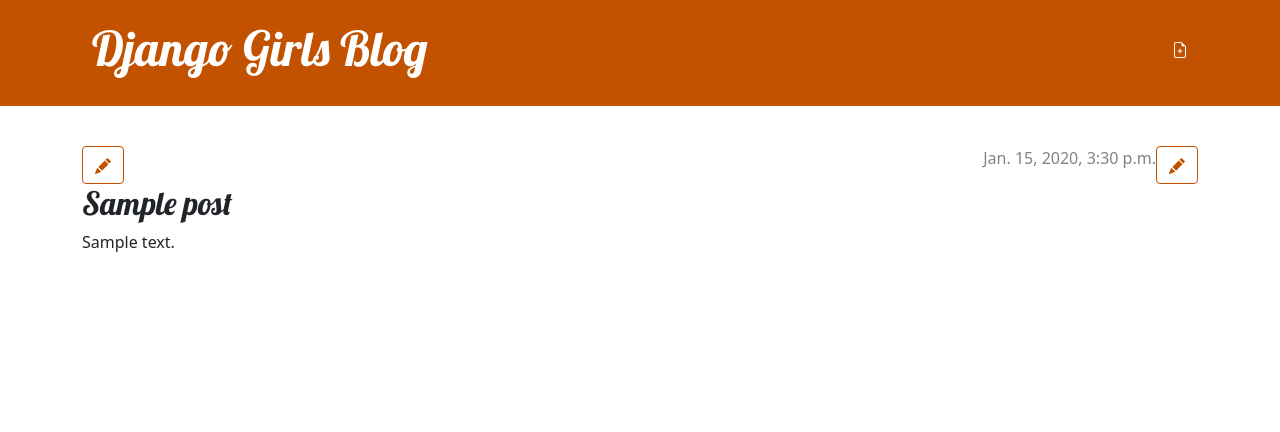
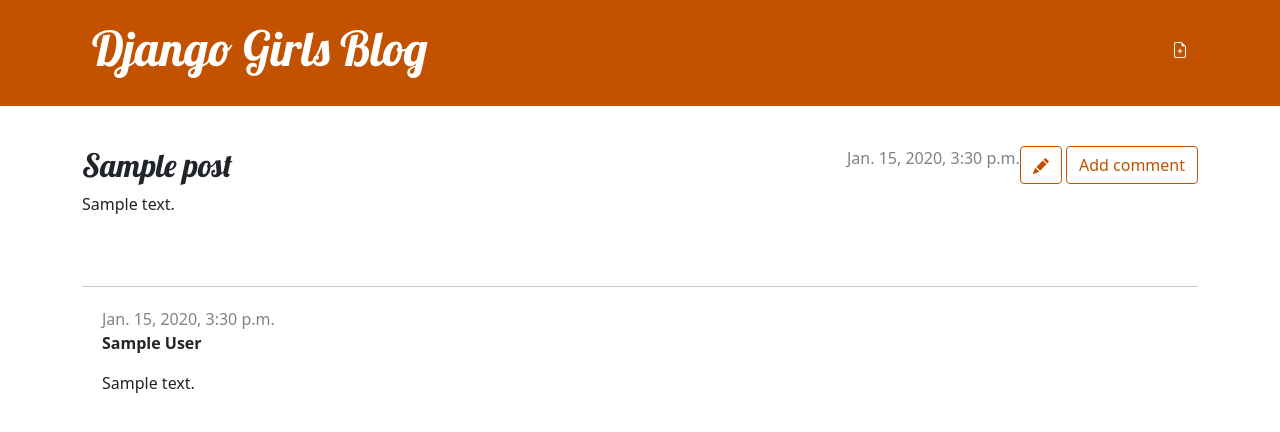
Before and after one commit to Akshara2820/First-Blog, a Django app: page /post/1/ in a window 1280 px wide. Shown: the top 432 px of the page. Run offline with Django 3.2, Linux system fonts and the light colour scheme; a user stored in the database is signed in; tables that the repository leaves empty hold one stand-in row (values such as "Sample post").

Commit message:
Modified add some features to the Django Blog

```diff
--- a/blog/admin.py
+++ b/blog/admin.py
@@ -1,8 +1,10 @@
+from xml.etree.ElementTree import Comment
 from django.contrib import admin
 
 # Register your models here.
 
 from django.contrib import admin
-from .models import Post
+from .models import Post,Comment
 
 admin.site.register(Post)
+admin.site.register(Comment)
--- a/blog/models.py
+++ b/blog/models.py
@@ -19,3 +19,19 @@
 
     def __str__(self):
         return self.title
+
+class Comment(models.Model):
+    post = models.ForeignKey('blog.Post', on_delete=models.CASCADE, related_name='comments')
+    author = models.CharField(max_length=200)
+    text = models.TextField()
+    created_date = models.DateTimeField(default=timezone.now)
+    approved_comment = models.BooleanField(default=False)
+
+    def approve(self):
+        self.approved_comment = True
+        self.save()
+
+    def __str__(self):
+        return self.text
+    def approved_comments(self):
+        return self.comments.filter(approved_comment=True)
--- a/blog/static/css/blog.css
+++ b/blog/static/css/blog.css
@@ -27,6 +27,7 @@
 
 .save {
     float: left;
+
 }
 
 .post-form textarea,
@@ -50,6 +51,7 @@
 .post h2 a,
 .post h2 a:visited {
     color: #000000;
+
 }
 
 .post > .date,
@@ -61,10 +63,13 @@
 .btn-secondary:visited {
     color: #C25100;
     background: none;
-    border-color: #C25100;
+    border-color: #C25100
 }
 
 .btn-secondary:hover {
     color: #FFFFFF;
     background-color: #C25100;
 }
+.comment {
+    margin: 20px 0px 20px 20px;
+}
--- a/blog/templates/blog/post_edit.html
+++ b/blog/templates/blog/add_comment_to_post.html
@@ -1,9 +1,9 @@
 {% extends 'blog/base.html' %}
 
 {% block content %}
-    <h2>New post</h2>
+    <h1>New comment</h1>
     <form method="POST" class="post-form">{% csrf_token %}
         {{ form.as_p }}
-        <button type="submit" class="save btn btn-secondary">Save</button>
+        <button type="submit" class="save btn btn-secondary">Send</button>
     </form>
 {% endblock %}
--- a/blog/templates/blog/base.html
+++ b/blog/templates/blog/base.html
@@ -3,10 +3,12 @@
 <html>
 
     <head>
+
         <title>Django Girls blog</title>
         <link rel="stylesheet" href="https://cdn.jsdelivr.net/npm/bootstrap@5.1.3/dist/css/bootstrap.min.css" integrity="sha384-1BmE4kWBq78iYhFldvKuhfTAU6auU8tT94WrHftjDbrCEXSU1oBoqyl2QvZ6jIW3" crossorigin="anonymous">
         <link href='//fonts.googleapis.com/css?family=Lobster&subset=latin,latin-ext' rel='stylesheet' type='text/css'>
         <link rel="stylesheet" href="{% static 'css/blog.css' %}">
+
     </head>
 
     <body>
@@ -16,6 +18,14 @@
                 {% if user.is_authenticated %}
                     <a href="{% url 'post_new' %}" class="top-menu">
                         {% include './icons/file-earmark-plus.svg' %}
+                    </a>
+
+                    <a href="{% url 'post_draft_list' %}" class="top-menu">
+                        <span class="glyphicon glyphicon-edit"></span>
+                    </a>
+                {% else %}
+                    <a href="{% url 'login' %}" class="top-menu">
+                        <span class="glyphicon glyphicon-lock"></span>
                     </a>
                 {% endif %}
 
--- a/blog/templates/blog/post_detail.html
+++ b/blog/templates/blog/post_detail.html
@@ -2,32 +2,44 @@
 
 {% block content %}
     <article class="post">
-
-
         <aside class="actions">
             {% if user.is_authenticated %}
                 <a class="btn btn-secondary" href="{% url 'post_edit' pk=post.pk %}">
                     {% include './icons/pencil-fill.svg' %}
                 </a>
+                <a class="btn btn-secondary" href="{% url 'add_comment_to_post' pk=post.pk %}">Add comment</a>
             {% endif %}
         </aside>
+        {% if post.published_date %}
+            <div class="date">
+                {{ post.published_date }}
+            </div>
+        {% else %}
+            <a class="btn btn-secondary" href="{% url 'post_publish' pk=post.pk %}">Publish</a>
+            <a class="btn btn-secondary" href="{% url 'post_remove' pk=post.pk %}">Delete<span class="glyphicon glyphicon-remove"></span></a>
+            <a class="btn btn-secondary" href="{% url 'add_comment_to_post' pk=post.pk %}">Add comment</a>
 
-        {% if post.published_date %}
-            <time class="date">
-                {{ post.published_date }}
-            </time>
         {% endif %}
-
-
-
-        {% if user.is_authenticated %}
-            <a class="btn btn-secondary" href="{% url 'post_edit' pk=post.pk %}">
-                {% include './icons/pencil-fill.svg' %}
-            </a>
-        {% endif %}
-
-
         <h2>{{ post.title }}</h2>
         <p>{{ post.text|linebreaksbr }}</p>
     </article>
+
+<hr>
+{% for comment in post.comments.all %}
+    {% if user.is_authenticated or comment.approved_comment %}
+    <div class="comment">
+        <div class="date">
+            {{ comment.created_date}}
+            {% if not comment.approved_comment %}
+            <a class="btn btn-secondary" href="{% url 'comment_remove' pk=comment.pk %}">Delete Comments<span class="glyphicon glyphicon-remove"></span></a>
+            <a class="btn btn-secondary" href="{% url 'comment_approve' pk=comment.pk %}">Approved Comment<span class="glyphicon glyphicon-ok"></span></a>
+            {% endif %}
+        </div>
+        <strong>{{ comment.author}}</strong>
+        <p>{{ comment.text|linebreaks }}</p>
+    </div>
+    {% endif %}
+{% empty %}
+    <p>No Comments here yet :( </p>
+{% endfor %}
 {% endblock %}
--- a/blog/templates/blog/post_list.html
+++ b/blog/templates/blog/post_list.html
@@ -8,6 +8,7 @@
             </time>
             <h2><a href="{% url 'post_detail' pk=post.pk %}">{{ post.title }}</a></h2>
             <p>{{ post.text|linebreaksbr }}</p>
+            <a href="{% url 'post_detail' pk=post.pk %}">Comments:{{ post.approved_comments.count }}</a>
         </article>
     {% endfor %}
 {% endblock %}
--- a/blog/urls.py
+++ b/blog/urls.py
@@ -6,4 +6,10 @@
     path('post/<int:pk>/', views.post_detail, name='post_detail'),
     path('post/new/', views.post_new, name='post_new'),
     path('post/<int:pk>/edit/', views.post_edit, name='post_edit'),
+    path('drafts/', views.post_draft_list, name='post_draft_list'),
+    path('post/<pk>/publish/', views.post_publish, name='post_publish'),
+    path('post/<pk>/remove/', views.post_remove, name='post_remove'),
+    path('post/<int:pk>/comment/', views.add_comment_to_post, name='add_comment_to_post'),
+    path('comment/<int:pk>/approve/', views.comment_approve, name='comment_approve'),
+    path('comment/<int:pk>/remove/', views.comment_remove, name='comment_remove'),
 ]
--- a/blog/views.py
+++ b/blog/views.py
@@ -1,38 +1,45 @@
-from django.shortcuts import render
+from django.contrib.auth.decorators import login_required
+from django.shortcuts import render, get_object_or_404
 from django.utils import timezone
-from .models import Post
+from .models import Comment, Post
+from .forms import PostForm, CommentForm
+
 
 def post_list(request):
     posts = Post.objects.filter(published_date__lte=timezone.now()).order_by('published_date')
     return render(request, 'blog/post_list.html', {'posts': posts})
 
-from django.shortcuts import render, get_object_or_404
 
 def post_detail(request, pk):
     post = get_object_or_404(Post, pk=pk)
     return render(request, 'blog/post_detail.html', {'post': post})
 
-from .forms import PostForm
-def post_new(request):
-    form = PostForm()
-    return render(request, 'blog/post_edit.html', {'form': form})
+
+
 
 
 from django.shortcuts import redirect
 
+
+
+@login_required
 def post_new(request):
     if request.method == "POST":
         form = PostForm(request.POST)
         if form.is_valid():
             post = form.save(commit=False)
             post.author = request.user
-            post.published_date = timezone.now()
+            # post.published_date = timezone.now()
             post.save()
             return redirect('post_detail', pk=post.pk)
     else:
         form = PostForm()
     return render(request, 'blog/post_edit.html', {'form': form})
 
+
+
+
+@login_required
 def post_edit(request, pk):
     post = get_object_or_404(Post, pk=pk)
     if request.method == "POST":
@@ -40,9 +47,65 @@
         if form.is_valid():
             post = form.save(commit=False)
             post.author = request.user
-            post.published_date = timezone.now()
+            # post.published_date = timezone.now()
             post.save()
             return redirect('post_detail', pk=post.pk)
     else:
         form = PostForm(instance=post)
     return render(request, 'blog/post_edit.html', {'form': form})
+
+
+# ********************************************************************
+# ******************add more to your website!************************
+# ********************************************************************
+
+
+
+@login_required
+def post_draft_list(request):
+    posts = Post.objects.filter(published_date__isnull=True).order_by('created_date')
+    return render(request, 'blog/post_draft_list.html', {'posts': posts})
+
+
+@login_required
+def post_publish(request, pk):
+    post = get_object_or_404(Post, pk=pk)
+    post.publish()
+    return redirect('post_detail', pk=pk)
+
+
+
+@login_required
+def post_remove(request, pk):
+    post = get_object_or_404( Post, pk=pk)
+    post.delete()
+    return redirect('post_list')
+
+# ******************************************************
+# ***********************************************************************
+
+def add_comment_to_post(request, pk):
+    post = get_object_or_404(Post, pk=pk)
+    if request.method == "POST":
+        form = CommentForm(request.POST)
+        if form.is_valid():
+            comment = form.save(commit=False)
+            comment.post = post
+            comment.save()
+            return redirect('post_detail', pk=post.pk)
+    else:
+        form = CommentForm()
+    return render(request, 'blog/add_comment_to_post.html', {'form': form})
+
+@login_required
+def comment_approve(request, pk):
+    comment = get_object_or_404(Comment, pk=pk)
+    comment.approve()
+    return redirect('post_detail', pk=comment.post.pk)
+
+
+@login_required
+def comment_remove(request, pk):
+    comment = get_object_or_404(Comment, pk=pk)
+    comment.delete()
+    return redirect('post_detail', pk=comment.post.pk)
--- a/mysite/settings.py
+++ b/mysite/settings.py
@@ -11,6 +11,9 @@
 """
 
 import os
+
+
+LOGIN_REDIRECT_URL = '/'
 
 # Build paths inside the project like this: os.path.join(BASE_DIR, ...)
 BASE_DIR = os.path.dirname(os.path.dirname(os.path.abspath(__file__)))
--- a/mysite/urls.py
+++ b/mysite/urls.py
@@ -14,10 +14,14 @@
     2. Add a URL to urlpatterns:  path('blog/', include('blog.urls'))
 """
 
+from django.urls import path, include
 from django.contrib import admin
-from django.urls import path, include
+
+from django.contrib.auth import views
 
 urlpatterns = [
     path('admin/', admin.site.urls),
+    path('accounts/login/', views.LoginView.as_view(), name='login'),
+    path('accounts/logout/', views.LogoutView.as_view(next_page='/'), name='logout'),
     path('', include('blog.urls')),
 ]
```
Also changed, not shown: blog/forms.py (+7 -2 lines), blog/templates/blog/post_draft_list.html (added, +18 -0 lines), blog/templates/registration/login.html (added, +24 -0 lines), blog/migrations/0002_comment.py (added). Lines whose indentation alone changed are shown as unchanged.
